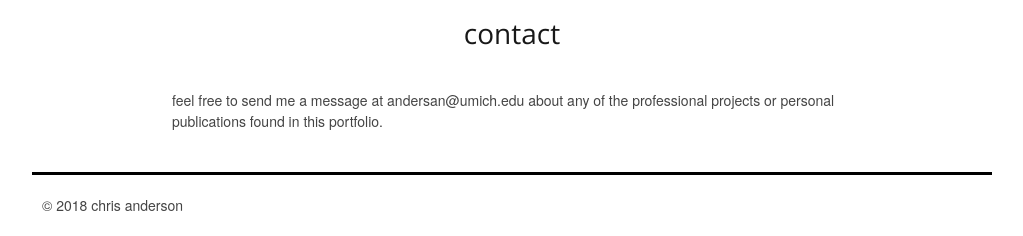
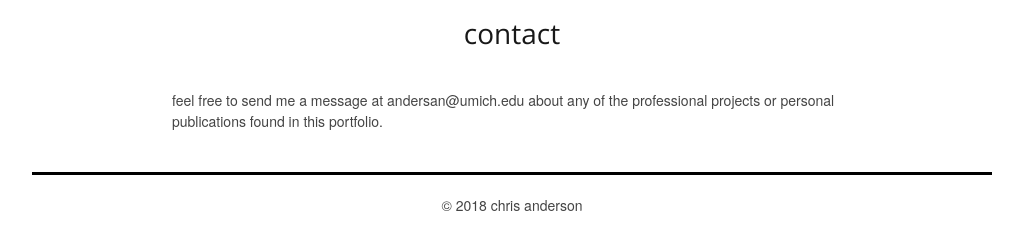
Before and after one commit to yaboicree/blogfolio, a Rails app: page /about in a window 1280 px wide. Shown: the part 886-1122 px from the top of the page, without its empty margins (128-1151 px from the left). Run offline with Rails 7, Linux system fonts and the light colour scheme; style sheets or scripts are compiled from the project's sources; some libraries are stand-ins or nearby versions.

Commit message:
center footer

```diff
--- a/app/views/layouts/_footer.html.erb
+++ b/app/views/layouts/_footer.html.erb
@@ -1,2 +1,2 @@
 <div id="pagination"></div>
-<p>&copy 2018 chris anderson</p>
+<p class="center">&copy 2018 chris anderson</p>
```
